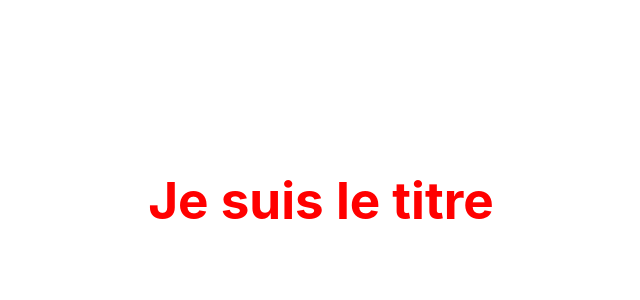
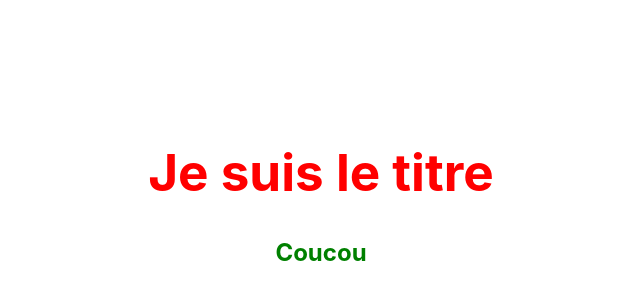
Before and after one commit to TomRoberto/git-github-andromeda24, a React (Vite) app: page / in a window 1280 px wide. Shown: the part 200-500 px from the top of the page, without its empty margins (319-959 px from the left). Built offline with nearby package versions, Linux system fonts and the light colour scheme.

Commit message:
added h2

```diff
--- a/src/App.jsx
+++ b/src/App.jsx
@@ -5,6 +5,7 @@ function App() {
   return (
     <>
       <h1 style={{ color: "red" }}>Je suis le titre</h1>
+      <h2 style={{ color: "green" }}>Coucou</h2>
     </>
   );
 }
```
